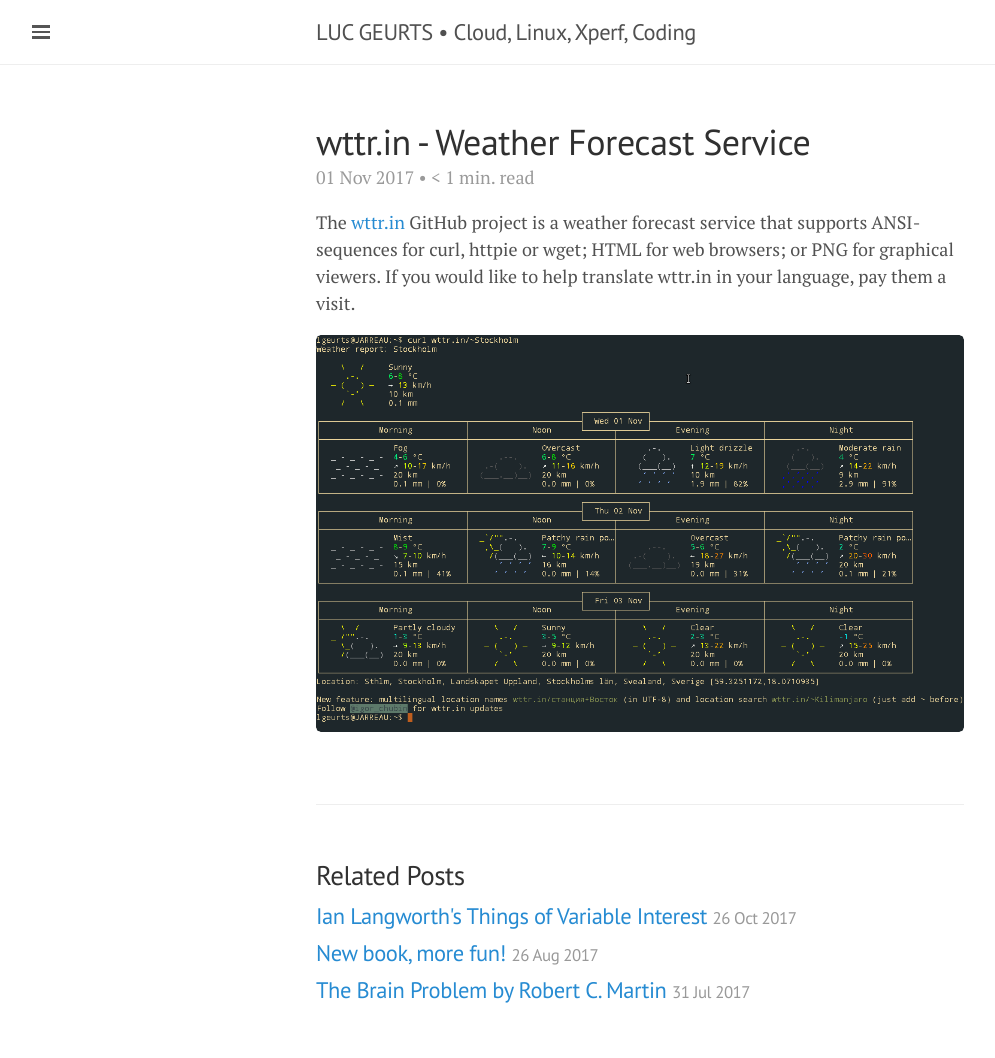
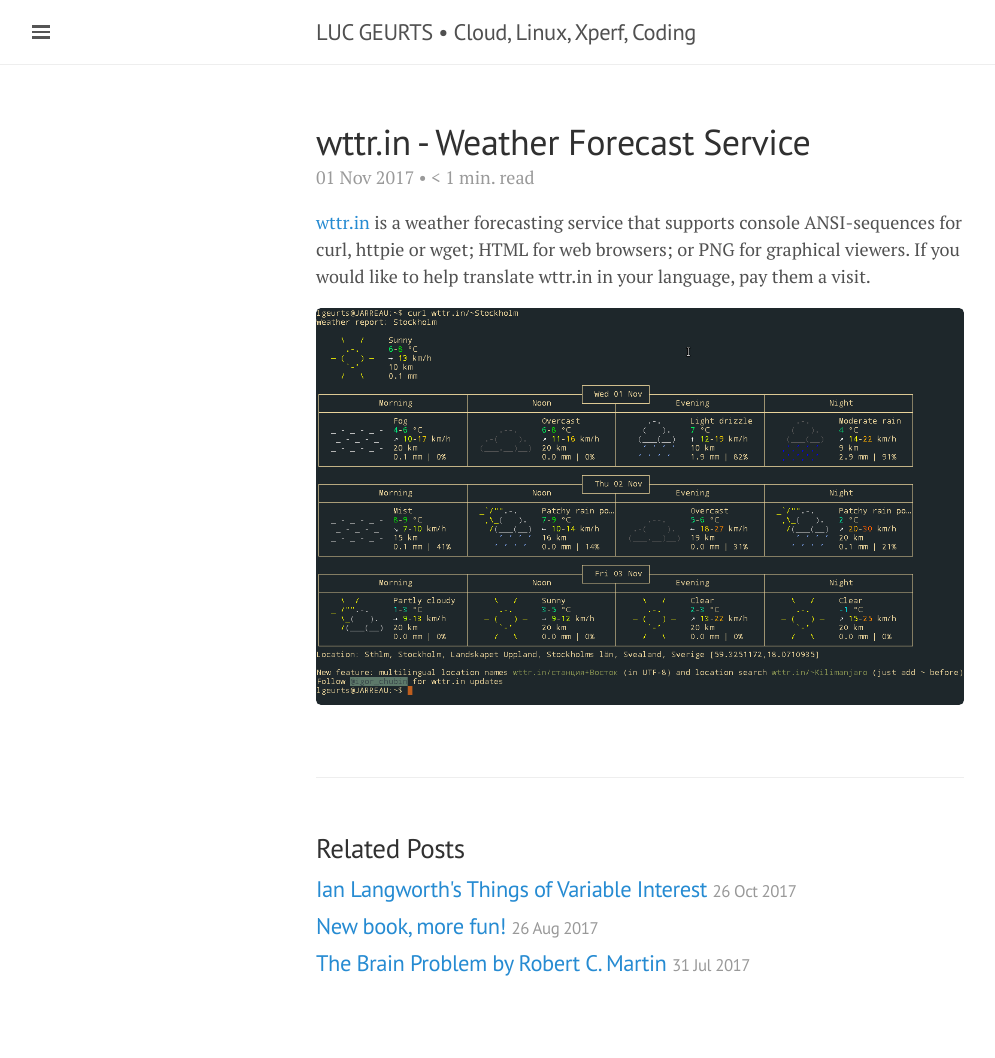
Before and after one commit to lgeurts/lgeurts.github.io, a Jekyll site: the page built from _posts/2017-11-01-wttr.in-weather-forecast.md, in a window 1280 px wide. Shown: the whole page, without its empty margins (0-995 px from the left). Built offline with Jekyll 4.4.1, drawn with Linux system fonts in a browser that asks for light colours; nearby versions of some CDN libraries; comment, search, counter and statistics services are not loaded; after the commit the page ends 1031 px from its top, so only the background shows below that.

Commit message:
Update 2017-11-01-wttr.in-weather-forecast.md

```diff
--- a/_posts/2017-11-01-wttr.in-weather-forecast.md
+++ b/_posts/2017-11-01-wttr.in-weather-forecast.md
@@ -7,6 +7,6 @@
 tags: [ GitHub Projects ]
 ---
 
-The [wttr.in](https://github.com/chubin/wttr.in) GitHub project is a weather forecast service that supports ANSI-sequences for curl, httpie or wget; HTML for web browsers; or PNG for graphical viewers. If you would like to help translate wttr.in in your language, pay them a visit.
+[wttr.in](https://github.com/chubin/wttr.in) is a weather forecasting service that supports console ANSI-sequences for curl, httpie or wget; HTML for web browsers; or PNG for graphical viewers. If you would like to help translate wttr.in in your language, pay them a visit.
 
 ![wttr.in](/assets/wttr.in.png)
```
